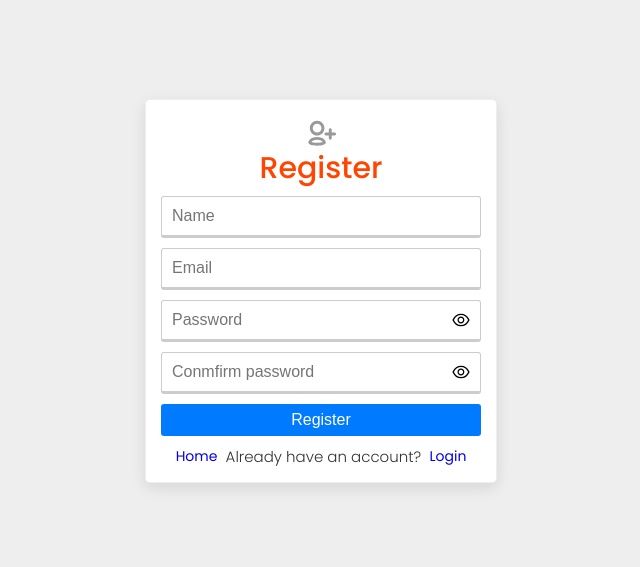
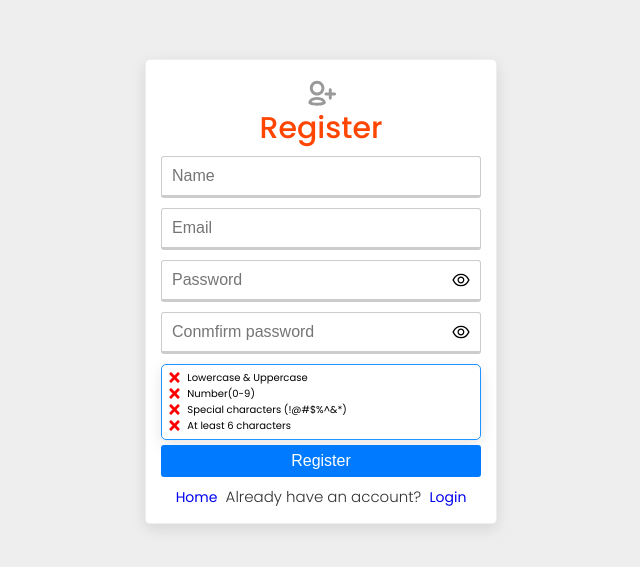
Before and after one commit to PushOak/auth-users, a React (Create React App) app in the folder client/: page /register in a window 1280 px wide. Shown: the part 109-676 px from the top of the page, without its empty margins (319-959 px from the left). Built offline with nearby package versions, Linux system fonts and the light colour scheme; the HTML template or start-up script is replaced by a standard one.

Commit message:
Password Strength indicator

```diff
--- a/client/src/pages/auth/Register.jsx
+++ b/client/src/pages/auth/Register.jsx
@@ -3,6 +3,8 @@ import styles from "./auth.module.scss";
 import { Link } from "react-router-dom";
 import Card from "../../components/card/Card";
 import { TiUserAddOutline } from "react-icons/ti";
+import { FaTimes } from "react-icons/fa";
+import { BsCheck2All } from "react-icons/bs";
 import PasswordInput from "../../components/passwordInput/PasswordInput";
 
 const initialState = {
@@ -14,10 +16,27 @@ const initialState = {
 
 export default function Register() {
   const [formData, setFormData] = useState(initialState);
+  const [upperCase, setUpperCase] = useState(false);
+  const [numbers, setNumbers] = useState(false);
+  const [specialCharacter, setSpecialCharacter] = useState(false);
+  const [passwordLength, setPasswordLength] = useState(false);
 
   const { name, email, password, password2 } = formData;
 
-  const handleInputChange = () => {};
+  const timesIcon = <FaTimes color="red" size={15} />;
+  const checkIcon = <BsCheck2All color="green" size={15} />;
+
+  const switchIcon = (condition) => {
+    if (condition) {
+      return checkIcon;
+    }
+    return timesIcon;
+  };
+
+  const handleInputChange = (e) => {
+    const { name, value } = e.target;
+    setFormData({ ...formData, [name]: value });
+  };
 
   const loginUser = () => {};
 
@@ -64,6 +83,36 @@ export default function Register() {
                 onChange={handleInputChange}
               />
 
+              {/* Password Strength */}
+              <Card cardClass={styles.group}>
+                <ul className="form-list">
+                  <li>
+                    <span className={styles.indicator}>
+                      {switchIcon(upperCase)}
+                      &nbsp; Lowercase & Uppercase
+                    </span>
+                  </li>
+                  <li>
+                    <span className={styles.indicator}>
+                      {switchIcon(numbers)}
+                      &nbsp; Number(0-9)
+                    </span>
+                  </li>
+                  <li>
+                    <span className={styles.indicator}>
+                      {switchIcon(specialCharacter)}
+                      &nbsp; Special characters (!@#$%^&*)
+                    </span>
+                  </li>
+                  <li>
+                    <span className={styles.indicator}>
+                      {switchIcon(passwordLength)}
+                      &nbsp; At least 6 characters
+                    </span>
+                  </li>
+                </ul>
+              </Card>
+
               <button type="submit" className="--btn --btn-primary --btn-block">
                 Register
               </button>
```
